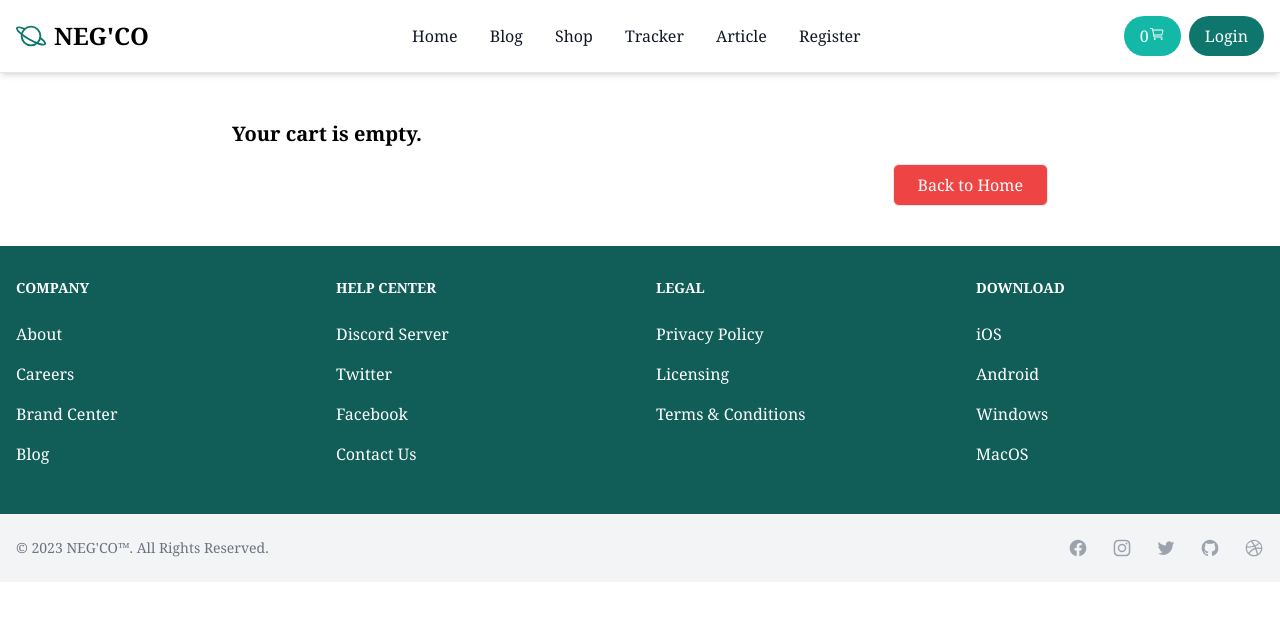
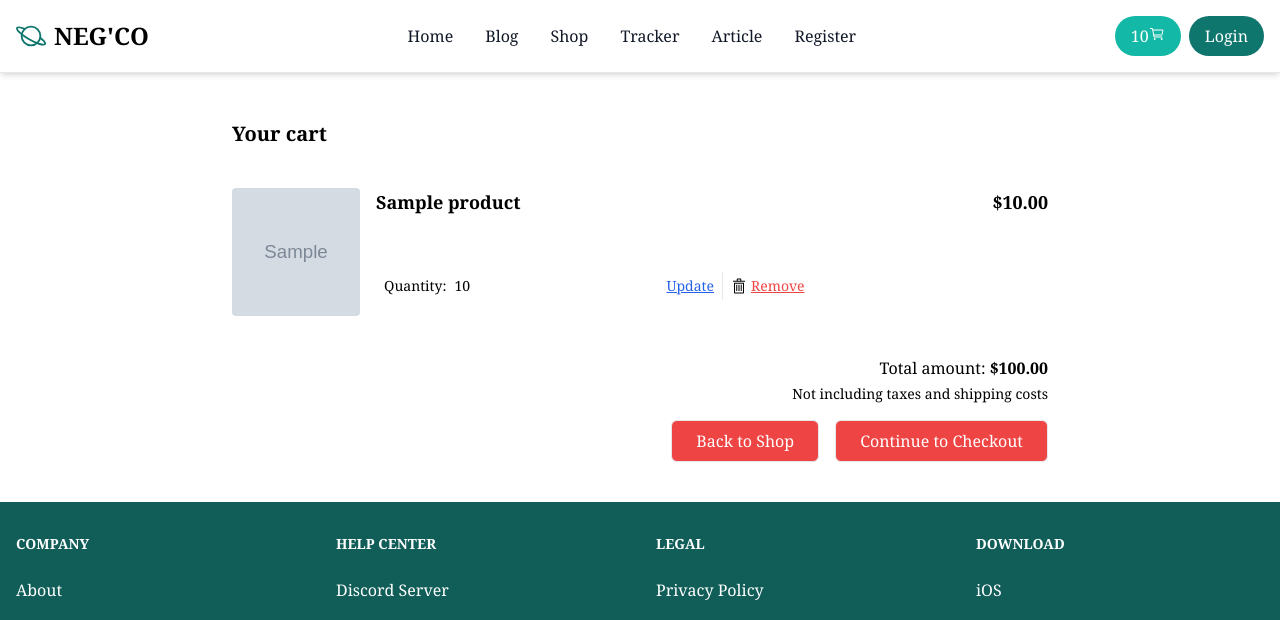
Before and after one commit to poonbing/Negco2, a Flask app: page /view_cart in a window 1280 px wide. Shown: the top 620 px of the page. Before the commit the page ends 557 px from the top, so only its background shows below. Run offline with Flask 3, Linux system fonts and the light colour scheme; tables that the repository leaves empty hold one stand-in row (values such as "Sample post"); grey boxes marked "Sample" are stand-in pictures; some libraries are stand-ins or nearby versions.

Commit message:
cart system update

```diff
--- a/app/__init__.py
+++ b/app/__init__.py
@@ -1,7 +1,7 @@
 # Python Modules
 from flask import Flask, session
 from flask_xcaptcha import XCaptcha
-
+from .models import CartItem
 # Local Modules
 from config import Config
 from .extensions import db, mail, login_manager, oauth
@@ -17,21 +17,26 @@ def create_app(config_class=Config):
     login_manager.init_app(app)
     oauth.init_app(app)
 
-    def get_total_quantity():
-        if "cart" not in session:
-            return 0
+    # def get_total_quantity():
+    #     if "cart" not in session:
+    #         return 0
 
-        total_quantity = 0
-        cart_items = session["cart"]
-        for item in cart_items:
-            total_quantity += item["quantity"]
+    #     total_quantity = 0
+    #     cart_items = session["cart"]
+    #     for item in cart_items:
+    #         total_quantity += item["quantity"]
 
-        return total_quantity
+    #     return total_quantity
 
+    # @app.context_processor
+    # def inject_total_quantity():
+    #     total_quantity = get_total_quantity()
+    #     return dict(total_quantity=total_quantity)
     @app.context_processor
-    def inject_total_quantity():
-        total_quantity = get_total_quantity()
-        return dict(total_quantity=total_quantity)
+    def cart_total_quantity():
+        cart_items = CartItem.query.all()
+        total_quantity = sum(item.quantity for item in cart_items)
+        return dict(cart_total_quantity=total_quantity)
 
     from app.main import bp as main_bp
     from app.auth import bp as auth_bp
--- a/app/models.py
+++ b/app/models.py
@@ -232,7 +232,7 @@ class Products(db.Model):
 class CartItem(db.Model):
     __tablename__ = "cart_items"
 
-    id = db.Column(db.Integer, primary_key=True)
+    id = db.Column(db.Integer, primary_key=True, unique=True)
     product_id = db.Column(db.String(36), db.ForeignKey("products.id"), nullable=False)
     quantity = db.Column(db.Integer, nullable=False)
     price = db.Column(db.Numeric(precision=10, scale=2))
--- a/app/products/routes.py
+++ b/app/products/routes.py
@@ -138,8 +138,39 @@ def deleteProduct(id):
 
 @bp.route("/productPage/<string:id>", methods=["GET", "POST"])
 def productPage(id):
+    # cart_items = []
+    # if 'add_to_cart' in request.form:
+    #     if "cart" not in session:
+    #         session["cart"] = []
+    #         # Check if the product already exists in the cart
+    #     for item in session["cart"]:
+    #         product_id = item["product_id"]
+    #         quantity = item["quantity"]
+    #         if item["product_id"] == id:
+    #             item["quantity"] += 1
+    #             flash("Product quantity updated in cart!")
+    #             return redirect(request.referrer)
+
+    #         product = Products.query.get(product_id)
+    #         cart_item = CartItem(
+    #         product_id=product.id, quantity=quantity, price=product.price
+    #         )
+    #         db.session.add(cart_item)
+    #         db.session.commit()
+
+    #         cart_items.append(cart_item)
+
+    #     # If the product doesn't exist in the cart, add it with a quantity of 1
+    #     product = {"product_id": id, "quantity": 1}
+    #     session["cart"].append(product)
+
+    #     flash("Product added to cart successfully!")
+
+
     product_to_view = Products.query.get_or_404(id)
     more_product = Products.query.order_by(func.random()).limit(4)
+
+
 
     return render_template(
         "products/productPage.html",
@@ -168,49 +199,31 @@ def filterProducts(category):
 
 @bp.route("/add_to_cart/<string:product_id>")
 def add_to_cart(product_id):
-    if "cart" not in session:
-        session["cart"] = []
+    product = Products.query.get_or_404(product_id)
+    cart_item = CartItem.query.filter_by(product_id=product_id).first()
 
-    # Check if the product already exists in the cart
-    for item in session["cart"]:
-        if item["product_id"] == product_id:
-            item["quantity"] += 1
-            flash("Product quantity updated in cart!")
-            return redirect(request.referrer)
+    if cart_item:
+        cart_item.quantity += 1
+        flash("Product quantity updated in cart!")
+    else:
+        cart_item = CartItem(
+            id = str(uuid4())[:8],
+            product_id=product_id,
+            quantity=1,
+            price=product.price
+        )
+        db.session.add(cart_item)
+        flash("Product added to cart successfully!")
 
-    # If the product doesn't exist in the cart, add it with a quantity of 1
-    product = {"product_id": product_id, "quantity": 1}
-    session["cart"].append(product)
-
-    flash("Product added to cart successfully!")
+    db.session.commit()
     return redirect(request.referrer)
 
 
 @bp.route("/view_cart")
 def view_cart():
-    if "cart" not in session:
-        session["cart"] = []
-
-    cart_items = []
-    total_quantity = 0
-    total_price = 0
-
-    for item in session["cart"]:
-        product_id = item["product_id"]
-        quantity = item["quantity"]
-
-        product = Products.query.get(product_id)
-        subtotal = quantity * product.price
-
-        cart_item = CartItem(
-            product_id=product.id, quantity=quantity, price=product.price
-        )
-        db.session.add(cart_item)
-        db.session.commit()
-
-        cart_items.append(cart_item)
-        total_quantity += quantity
-        total_price += subtotal
+    cart_items = CartItem.query.all()
+    total_quantity = sum(item.quantity for item in cart_items)
+    total_price = sum(item.price * item.quantity for item in cart_items)
 
     return render_template(
         "products/viewCart.html",
@@ -223,33 +236,25 @@ def view_cart():
 @bp.route("/update_quantity/<string:product_id>", methods=["POST"])
 def update_quantity(product_id):
     quantity = int(request.form.get("quantity"))
+    cart_item = CartItem.query.filter_by(product_id=product_id).first()
 
-    # Find the product in the cart and update its quantity
-    for item in session["cart"]:
-        if item["product_id"] == product_id:
-            item["quantity"] = quantity
-
-    cart_item = CartItem.query.filter_by(product_id=product_id).first()
     if cart_item:
         cart_item.quantity = quantity
         db.session.commit()
+
     flash("Product quantity updated in cart!")
     return redirect(url_for("products.view_cart"))
 
 
 @bp.route("/remove_from_cart/<string:product_id>")
 def remove_from_cart(product_id):
-    if "cart" not in session:
-        session["cart"] = []
+    cart_item = CartItem.query.filter_by(product_id=product_id).first()
 
-    # Find the product in the cart and remove it
-    session["cart"] = [
-        item for item in session["cart"] if item["product_id"] != product_id
-    ]
+    if cart_item:
+        db.session.delete(cart_item)
+        db.session.commit()
+        flash("Product removed from cart successfully!")
 
-    CartItem.query.filter_by(product_id=product_id).delete()
-    db.session.commit()
-    flash("Product removed from cart successfully!")
     return redirect(url_for("products.view_cart"))
 
 
--- a/app/templates/navbar.html
+++ b/app/templates/navbar.html
@@ -20,7 +20,7 @@
       <a
         href="{{url_for('products.view_cart')}}"
         class="text-white rounded-full mr-2 px-4 py-2 bg-teal-500 hover:bg-teal-600 duration-500"
-        >{{total_quantity}}<ion-icon name="cart-outline"></ion-icon
+        >{{cart_total_quantity}}<ion-icon name="cart-outline"></ion-icon
       ></a>
 
       {% if current_user.role %}
--- a/app/templates/products/productPage.html
+++ b/app/templates/products/productPage.html
@@ -202,12 +202,12 @@ get_flashed_messages() %}
           {% endif %}
 
           <form
-            action="{{ url_for('products.add_to_cart', product_id=product_to_view.id) }}"
+            action="{{url_for('products.add_to_cart', product_id=product_to_view.id)}}"
             method="GET"
           >
             <button
               type="submit"
-              class="flex ml-auto text-white bg-red-500 border-0 py-2 px-6 focus:outline-none hover:bg-red-600 rounded duration-500"
+              name="add_to_cart" class="flex ml-auto text-white bg-red-500 border-0 py-2 px-6 focus:outline-none hover:bg-red-600 rounded duration-500"
             >
               Add to Cart
             </button>
```
Also changed, not shown: app/templates/auth/login.html (+1 -29 lines), app/static/images/foobar.jpg (added).
